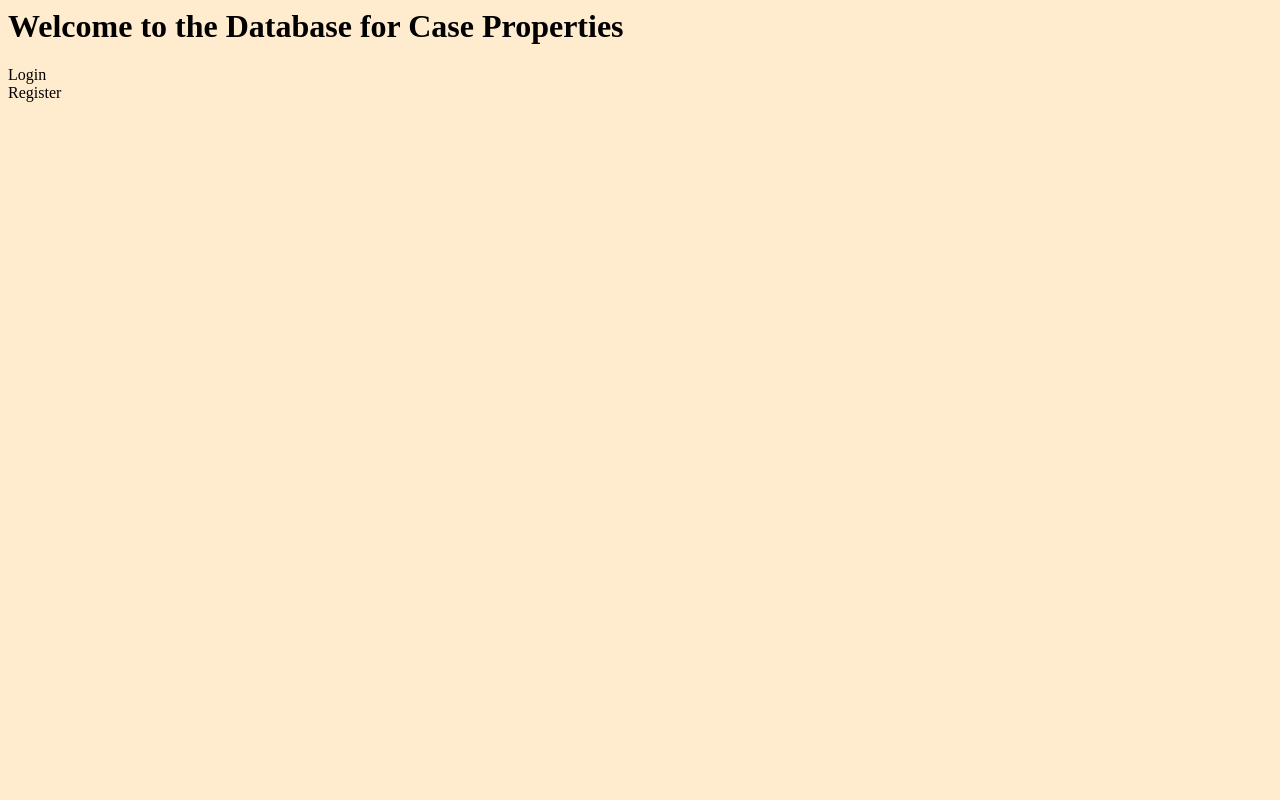
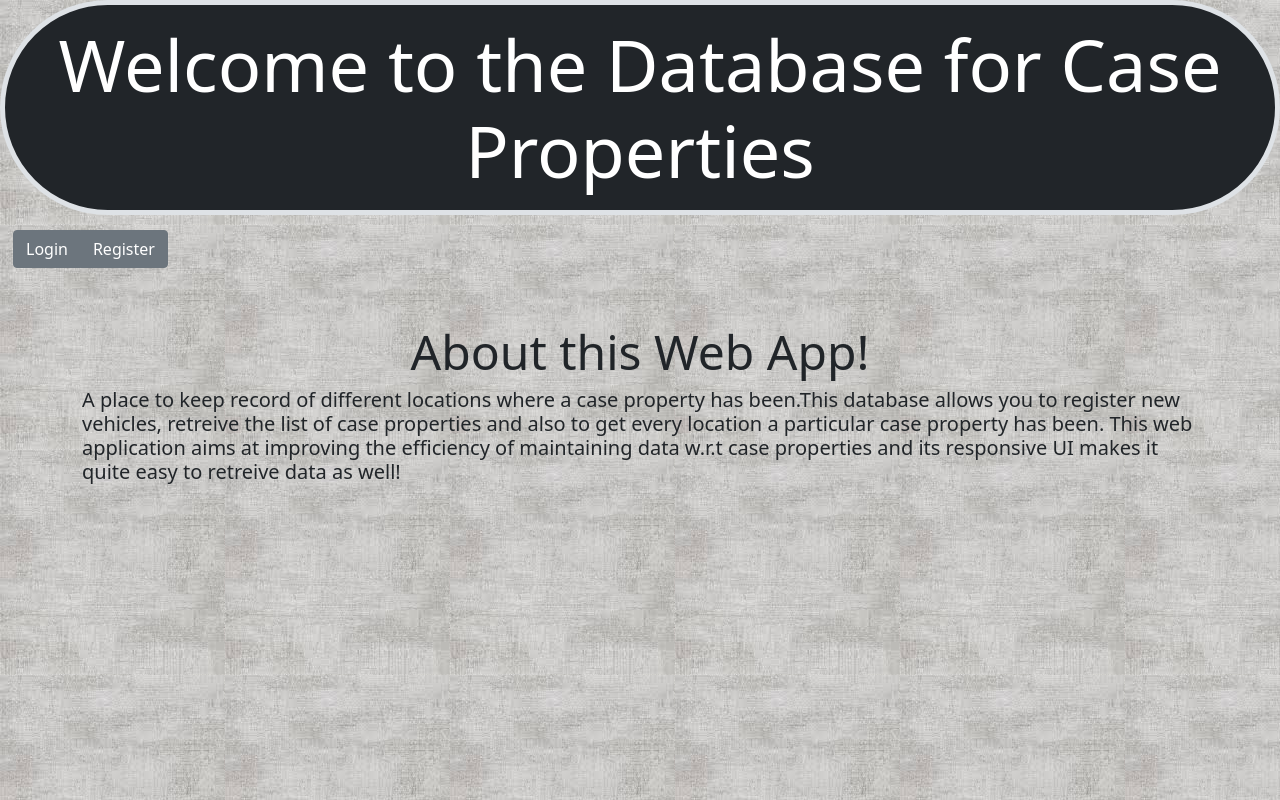
Before and after one commit to Aashna-tiet/addr, a Flask app: page / in a window 1280 px wide. Run offline with Flask 2, Linux system fonts and the light colour scheme; some libraries are stand-ins or nearby versions.

Commit message:
index page designed!

```diff
--- a/mywebapp/static/styles.css
+++ b/mywebapp/static/styles.css
@@ -2,8 +2,10 @@ h1{
     color:black
 }
 body{
-    background-color: rgb(255, 235, 205);
+    background-image: "background.jpeg";
 }
+
+
 .btn{
     background-color: chocolate;
     color: antiquewhite;
--- a/mywebapp/templates/index.html
+++ b/mywebapp/templates/index.html
@@ -1,12 +1,48 @@
 <html>
 
 <link link href="{{ url_for('static', filename='/styles.css') }}" rel="stylesheet">
+<meta name="viewport" content="width=device-width, initial-scale=1">
+
+<link href="https://cdn.jsdelivr.net/npm/bootstrap@5.0.2/dist/css/bootstrap.min.css" rel="stylesheet"
+    integrity="sha384-EVSTQN3/azprG1Anm3QDgpJLIm9Nao0Yz1ztcQTwFspd3yD65VohhpuuCOmLASjC" crossorigin="anonymous">
 
 <body>
-    <h1>Welcome to the Database for Case Properties</h1>
-    <h2>{{message}}</h2>
-    <a href="/login" class='button'> Login </a> <br>
-    <a href='/registration' class='button'> Register </a>
+    <!-- jQuery library -->
+    <script src="https://ajax.googleapis.com/ajax/libs/jquery/3.5.1/jquery.min.js"></script>
+
+    <!-- Latest compiled JavaScript -->
+    <!-- Background image -->
+
+    <!-- Background image -->
+
+
+    <div class="bg-image" style="
+           background-image: url('background.jpeg'); height:100vh
+           ">
+        <h1 class="display-2 text-center text-white bg-dark p-3 rounded-pill border border-5">Welcome to the
+            Database
+            for
+            Case
+            Properties</h1>
+        <h2 class="display-4">{{message}}</h2>
+        <div class="btn btn-group">
+            <a href="/login" class="btn btn-secondary"> Login </a>
+            <a href='/registration' class='btn btn-secondary'> Register </a>
+        </div>
+
+        <div class="container my-5">
+            <h4 class="text-center display-5 my-2">About this Web App!</h4>
+            <h5>A place to keep record of different locations where a case property has been.This database allows you to
+                register new vehicles, retreive the list of case properties and also to get every location a particular
+                case
+                property has been. This web application aims at improving the efficiency of maintaining data
+                w.r.t case properties and its responsive UI makes it quite easy to retreive data as well!</h5>
+        </div>
+    </div>
+
+
+    <script src="https://maxcdn.bootstrapcdn.com/bootstrap/3.4.1/js/bootstrap.min.js"></script>
+
 </body>
 
 </html>
```
Also changed, not shown: mywebapp/templates/particularVehicle.html (+19 -4 lines), mywebapp/static/background.jpeg (added).
